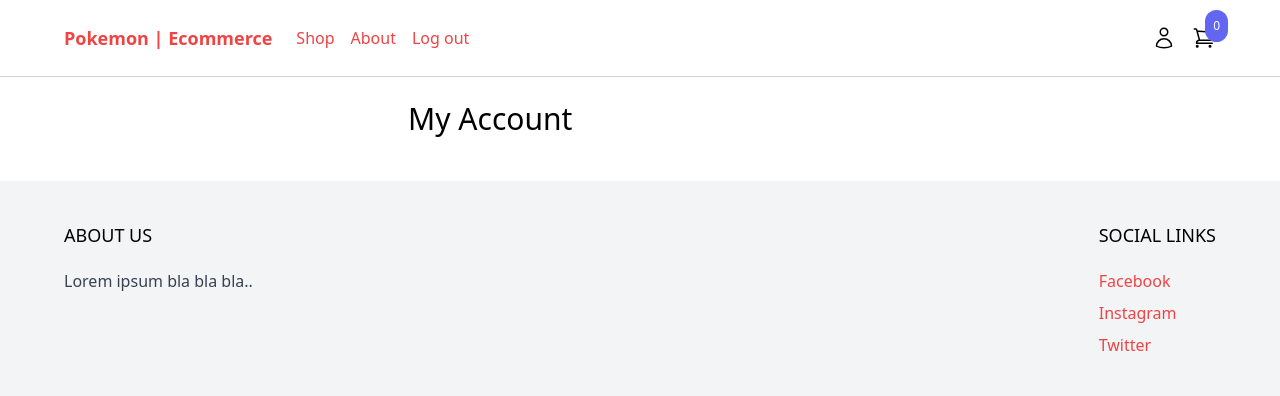
After one commit to aokealy/django-tailwind, a Django app: page /myaccount/ in a window 1280 px wide. The commit adds this page. Shown: the top 396 px of the page. Run offline with Django 4.2, Linux system fonts and the light colour scheme; a user stored in the database is signed in; style sheets or scripts are compiled from the project's sources; some libraries are stand-ins or nearby versions.

Commit message:
myaccount.html
create a myaccount.html file and add it to the views and url to tell django it exists and then in index.html change from login to myaccount page on the person icon in navbar

```diff
--- a/core/templates/core/index.html
+++ b/core/templates/core/index.html
@@ -23,7 +23,7 @@
                 </ul>
             </div>
             <div class="menu-right flex items-center space-x-4">
-                <a href="{% url 'login' %}" class="hover:text-red-800">
+                <a href="{% url 'myaccount' %}" class="hover:text-red-800">
                     <svg xmlns="http://www.w3.org/2000/svg" fill="none" viewBox="0 0 24 24" stroke-width="1.5" stroke="currentColor" class="w-6 h-6">
                         <path stroke-linecap="round" stroke-linejoin="round" d="M15.75 6a3.75 3.75 0 11-7.5 0 3.75 3.75 0 017.5 0zM4.501 20.118a7.5 7.5 0 0114.998 0A17.933 17.933 0 0112 21.75c-2.676 0-5.216-.584-7.499-1.632z" />
                       </svg>
--- /dev/null
+++ b/core/templates/core/myaccount.html
@@ -0,0 +1,8 @@
+{% extends 'core/index.html' %}
+{% block title %} My Account {% endblock %}
+{% block content %}
+
+<div class="max-w-lg mx-auto p-6">
+    <h1 class="mb-5 text-3xl">My Account</h1>
+</div>
+{% endblock %}
--- a/core/urls.py
+++ b/core/urls.py
@@ -1,7 +1,7 @@
 from django.contrib.auth import views
 from django.urls import path
 
-from core.views import frontpage, shop, signup
+from core.views import frontpage, shop, signup, myaccount
 from product.views import product
 
 
@@ -10,6 +10,7 @@ urlpatterns = [
     path('signup/', signup, name='signup'),
     path('logout/', views.LogoutView.as_view(), name='logout'),
     path('login/', views.LoginView.as_view(template_name='core/login.html'), name='login'),
+    path('myaccount/', myaccount, name='myaccount'),
     path('shop/', shop, name='shop'),
     path('shop/<slug:slug>/', product, name='product'),
 ]
--- a/core/views.py
+++ b/core/views.py
@@ -1,4 +1,5 @@
 from django.contrib.auth import login
+from django.contrib.auth.decorators import login_required
 from django.db.models import Q
 from django.shortcuts import render, redirect
 
@@ -23,8 +24,10 @@ def signup(request):
          form = SignUpForm()
     return render(request, 'core/signup.html', {'form': form})
 
-def login_old(request):
-    return render(request, 'core/login.html')
+@login_required
+def myaccount(request):
+    return render(request, 'core/myaccount.html')
+
 
 def shop(request):
     categories = Category.objects.all()
```
Also changed, not shown: db.sqlite3.
